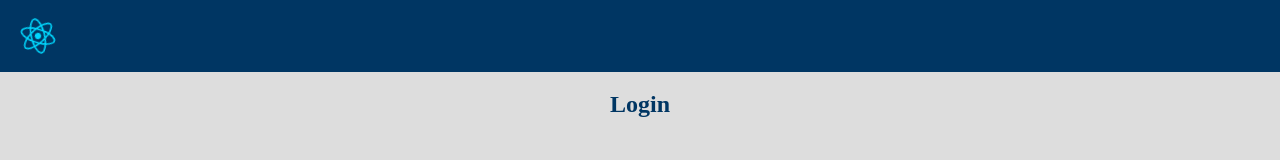
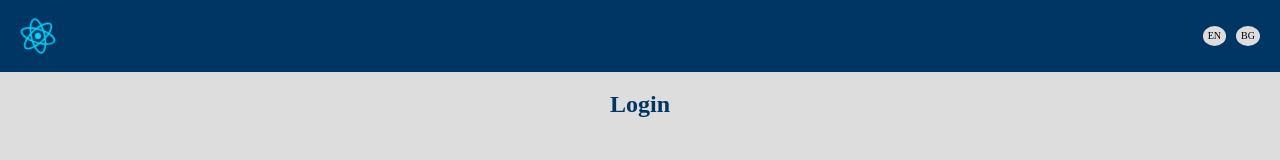
Before and after one commit to todorgarnev/react-login-assignment, a React (Vite) app: page / in a window 1280 px wide. Shown: the top 160 px of the page. Built offline with nearby package versions, Linux system fonts and the light colour scheme.

Commit message:
added basic i18n

```diff
--- a/package.json
+++ b/package.json
@@ -16,9 +16,11 @@
     "@hookform/resolvers": "^3.9.0",
     "@tanstack/react-query": "^5.51.1",
     "axios": "^1.7.2",
+    "i18next": "^23.11.5",
     "react": "^18.3.1",
     "react-dom": "^18.3.1",
     "react-hook-form": "^7.52.1",
+    "react-i18next": "^14.1.2",
     "react-router-dom": "^6.24.1",
     "zod": "^3.23.8"
   },
--- a/src/components/Navbar/Navbar.tsx
+++ b/src/components/Navbar/Navbar.tsx
@@ -1,14 +1,25 @@
 import { FunctionComponent } from "react";
 import { useNavigate } from "react-router-dom";
+import { useTranslation } from "react-i18next";
 import { Logo } from "@/assets";
 import { NavWrapper } from "./styles";
 
 export const Navbar: FunctionComponent = () => {
   const navigate = useNavigate();
+  const { i18n } = useTranslation();
+
+  const changeLanguageHandler = (lang: string) => {
+    i18n.changeLanguage(lang);
+  };
 
   return (
     <NavWrapper>
       <Logo clickHandler={() => navigate("/")} />
+
+      <div>
+        <span onClick={() => changeLanguageHandler("en")}>EN</span>
+        <span onClick={() => changeLanguageHandler("bg")}>BG</span>
+      </div>
     </NavWrapper>
   );
 };
--- a/src/components/Navbar/styles.ts
+++ b/src/components/Navbar/styles.ts
@@ -3,10 +3,29 @@ import { logoSpin } from "@/styles";
 
 export const NavWrapper = styled.nav`
   padding: 2rem;
+  display: flex;
+  justify-content: space-between;
+  align-items: center;
   background-color: var(--primary-color);
 
   svg {
     animation: ${logoSpin} 10s linear infinite;
     cursor: pointer;
   }
+
+  div {
+    display: flex;
+    gap: 1rem;
+
+    span {
+      padding: 0.5rem;
+      background-color: var(--secondary-color);
+      border-radius: 50%;
+      cursor: pointer;
+
+      &:hover {
+        background-color: #fff;
+      }
+    }
+  }
 `;
--- /dev/null
+++ b/src/i18n.ts
@@ -0,0 +1,33 @@
+import i18n from "i18next";
+import { initReactI18next } from "react-i18next";
+
+// the translations
+// (tip move them in a JSON file and import them,
+// or even better, manage them separated from your code: https://react.i18next.com/guides/multiple-translation-files)
+const resources = {
+  en: {
+    translation: {
+      login: "Login",
+    },
+  },
+  bg: {
+    translation: {
+      login: "Влез",
+    },
+  },
+};
+
+i18n
+  .use(initReactI18next) // passes i18n down to react-i18next
+  .init({
+    resources,
+    lng: "en", // language to use, more information here: https://www.i18next.com/overview/configuration-options#languages-namespaces-resources
+    // you can use the i18n.changeLanguage function to change the language manually: https://www.i18next.com/overview/api#changelanguage
+    // if you're using a language detector, do not define the lng option
+
+    interpolation: {
+      escapeValue: false, // react already safes from xss
+    },
+  });
+
+export default i18n;
--- a/src/main.tsx
+++ b/src/main.tsx
@@ -3,6 +3,7 @@ import ReactDOM from "react-dom/client";
 import { BrowserRouter } from "react-router-dom";
 import { QueryClient, QueryClientProvider } from "@tanstack/react-query";
 import App from "./App.tsx";
+import "./i18n";
 import "./index.css";
 
 const queryClient = new QueryClient({
--- a/src/pages/login/Login.tsx
+++ b/src/pages/login/Login.tsx
@@ -3,6 +3,7 @@ import { useNavigate } from "react-router-dom";
 import { useMutation } from "@tanstack/react-query";
 import { SubmitHandler, useForm, useWatch } from "react-hook-form";
 import { zodResolver } from "@hookform/resolvers/zod";
+import { useTranslation } from "react-i18next";
 import { Button, Input, Loader } from "@/components";
 import { axios } from "@/utils";
 import { FormWrapper, Header } from "@/styles";
@@ -11,6 +12,7 @@ import { ServerError } from "./styles";
 
 export const Login: FunctionComponent = () => {
   const navigate = useNavigate();
+  const { t } = useTranslation();
   const {
     register,
     handleSubmit,
@@ -35,7 +37,7 @@ export const Login: FunctionComponent = () => {
 
   return (
     <>
-      <Header>Login</Header>
+      <Header>{t("login")}</Header>
 
       <FormWrapper onSubmit={handleSubmit(onSubmit)} noValidate>
         {submitLogin.isPending ? (
```
Also changed, not shown: 1 other file (tests, documents, lock files or other folders).
